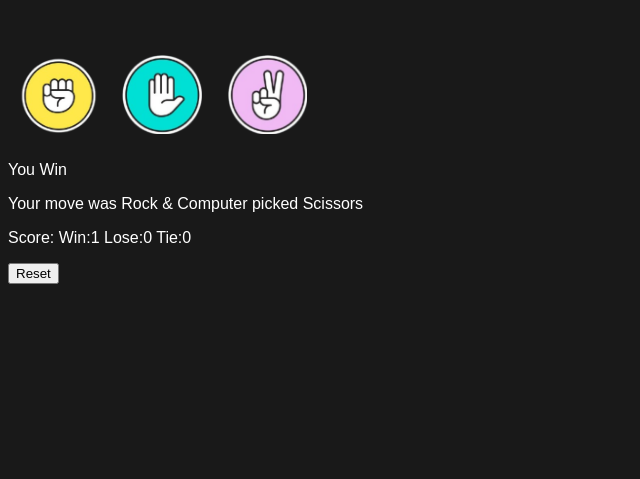
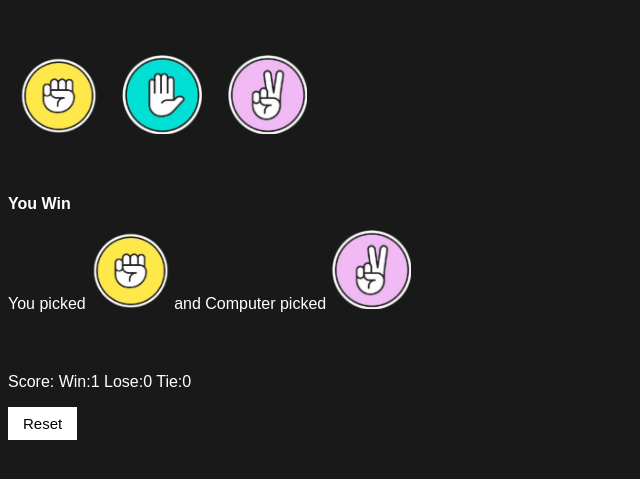
Before and after one commit to ShahriarAlamAyan/RPS-JS, a plain HTML site: page index.html in a window 1280 px wide. Both pictures are taken after a click on the button 58 px from the left and 162 px from the top of the page. Shown: the part 67-546 px from the top of the page, without its empty margins (0-640 px from the left). Drawn offline with Linux system fonts and the light colour scheme.

Commit message:
score view update

```diff
--- a/index.html
+++ b/index.html
@@ -18,14 +18,15 @@
     </button>
 
     <button onclick="playGame('Scissors')" class="move-button">
-        <img src="img/RPS scissor.png" class="move-icon">
+        <img src="img/RPS scissors.png" class="move-icon">
     </button>
 
-    <p class="js-result"></p>
-    <p class="js-moves"></p>
-    <p class="js-score"></p>
+    <p class="js-result result"></p>
+    <p class="js-moves">
+    </p>
+    <p class="js-score score"></p>
 
-    <button onclick="
+    <button class="reset-score-btn" onclick="
     score.win = 0
     score.lose = 0
     score.tie = 0
@@ -35,3 +36,5 @@
 <script src="script.js"></script>
 </body>
 </html>
+
+<!-- 7:42:30 -->
--- a/script.js
+++ b/script.js
@@ -65,7 +65,14 @@ function playGame(playerMove) {
     .innerHTML = result
 
     document.querySelector('.js-moves')
-    .innerHTML = 'Your move was ' + playerMove + ' & Computer picked '+ computerMove
+    .innerHTML = `
+            You picked
+        <img src="img/RPS ${playerMove}.png" class="move-icon" alt="">
+        and Computer picked
+        <img src="img/RPS ${computerMove}.png" class="move-icon" alt="">
+`
+
+    // 'Your move was ' + playerMove + ' & Computer picked '+ computerMove
 
     //alert('You picked ' + playerMove + ', Computer picked '+ computerMove + ', Result is: ' + result + '\nScore: Win:' + score.win + ' Lose:' + score.lose + ' Tie:' + score.tie)
 
--- a/style.css
+++ b/style.css
@@ -21,3 +21,22 @@ body{
     height: 100px;
     cursor: pointer;
 }
+
+.result{
+    font-size: 25;
+    font-weight: bold;
+    margin-top: 50px;
+}
+
+.score{
+    margin-top: 60px;
+
+}
+
+.reset-score-btn{
+    background-color: white;
+    border: none;
+    font-size: 15px;
+    padding: 8px 15px;
+    cursor: pointer;
+}
```
Also changed, not shown: img/RPS scissors.png (renamed from img/RPS scissor.png).
